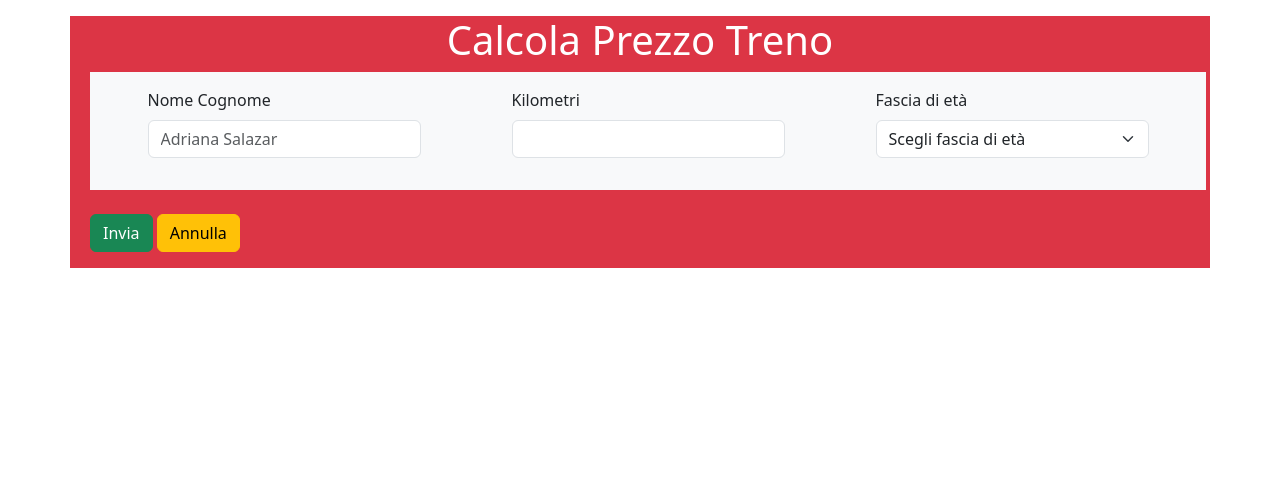
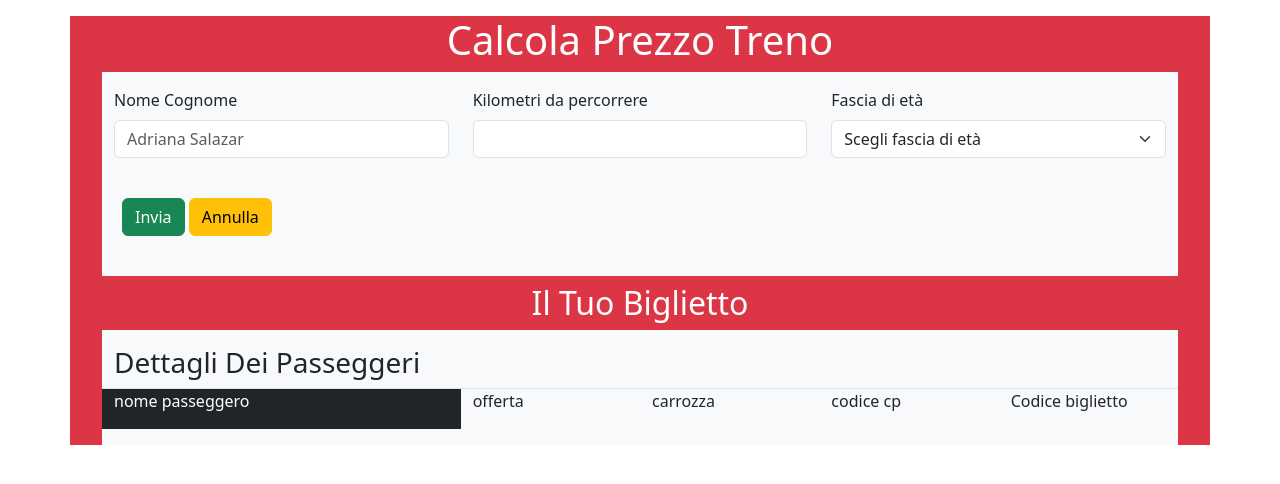
Before and after one commit to adrisala20/js-biglietto-treno-form, a plain HTML site: page index.html in a window 1280 px wide. Drawn offline with nearby package versions, Linux system fonts and the light colour scheme.

Commit message:
add function

```diff
--- a/index.html
+++ b/index.html
@@ -21,16 +21,17 @@
 <body>
     <div class="container-lg border-1 bg-danger text-white  py-6  my-3">
         <h1 class="text-capitalize text-center ">calcola prezzo treno</h1>
-        <div class="container  d-flex justify-content-around m-2 text-dark bg-light py-3 ">
-                <div class="mb-3 col-3  ">
+        <div class="container  ">
+            <div class="row d-flex justify-content-around m-2 text-dark bg-light py-3 ">
+                <div class="mb-3 col-4  ">
                 <label for="utente" class="form-label">Nome Cognome</label>
                 <input type="text" class="form-control" id="utente" value="" placeholder="Adriana Salazar">
             </div>
-            <div class="mb-3 col-3 ">
-                <label for="kilometri" class="form-label">Kilometri</label>
+            <div class="mb-3 col-4 ">
+                <label for="kilometri" class="form-label">Kilometri da percorrere</label>
                 <input type="number" class="form-control" id="kilometri" value="">
               </div>
-            <div class="mb-3 col-3 ">
+            <div class="mb-3 col-4 ">
                 <label for="anni" class="form-label">Fascia di età</label>
                 <select class="form-select" id="anni">
                     <option selected>Scegli fascia di età</option>
@@ -39,12 +40,38 @@
                     <option value="adultoAnziano">65+</option>
                 </select>
             </div>
-        </div>
-        <div class="m-2 py-3 " >
-            <button type="button" class="btn btn-success">Invia</button>
-            <button type="button" class="btn btn-warning reset">Annulla</button>
+            <div class="m-2 py-3 col-12  " >
+                <button type="button" class="btn btn-success">Invia</button>
+                <button type="button" class="btn btn-warning reset">Annulla</button>
+                </div>
+            </div>
+            <h2 class="text-white text-capitalize text-center  ">
+                il tuo biglietto </h2>
+            <div class="row d-flex justify-content-around m-2 text-dark bg-light py-3 ">
+                <div class="col-12 border-bottom ">
+                    <h3 class="text-capitalize">dettagli dei passeggeri</h3>
+                </div>
+                <div class="col-12">
+                    <div class="row">
+                        <div class="col-4 bg-dark text-white "> nome passeggero
+                            <p id="passeggero">
+                            </p>
+                        </div>
+                        <div class="col-2">offerta
+                            <p id="offerta"></p>
+                        </div>
+                        <div class="col-2">carrozza</div>
+                        <div class="col-2">codice cp</div>
+                        <div class="col-2">Codice biglietto</div>
+                    </div>
+
+                </div>
+
+
+
             </div>
         </div>
+
     </div>
 
 
--- a/js/scrip.js
+++ b/js/scrip.js
@@ -7,11 +7,11 @@
 
  // dichiario variabili
 
- let elUtente = document.getElementById('utente');
- let elKilometri = document.getElementById('kilometri');
- let elAnni = document.getElementById('anni');
- let elButtonInvia = document.querySelector('.btn-success');
- let elButtonReset = document.querySelector('.btn.reset');
+ const elUtente = document.getElementById('utente');
+ const elKilometri = document.getElementById('kilometri');
+ const elAnni = document.getElementById('anni');
+ const elButtonInvia = document.querySelector('.btn-success');
+ const elButtonReset = document.querySelector('.btn.reset');
 
 //  console.log(elUtente, elKilometri,elAnni, elButtonInvia, elButtonReset);
 
@@ -21,10 +21,13 @@ let elContainer = document.querySelector('.container')
 
 elButtonInvia.addEventListener('click', function(){
     // console.log('hai cliccato il bottone')
+
     let testo = elUtente.value;
     let kilometri = elKilometri.value;
     let anni = elAnni.value;
     // console.log(testo,kilometri,anni);
+    // elUtente.innerHTML = testo;
+    testo.innerHTML('passeggero')=
 } )
 
 
```
